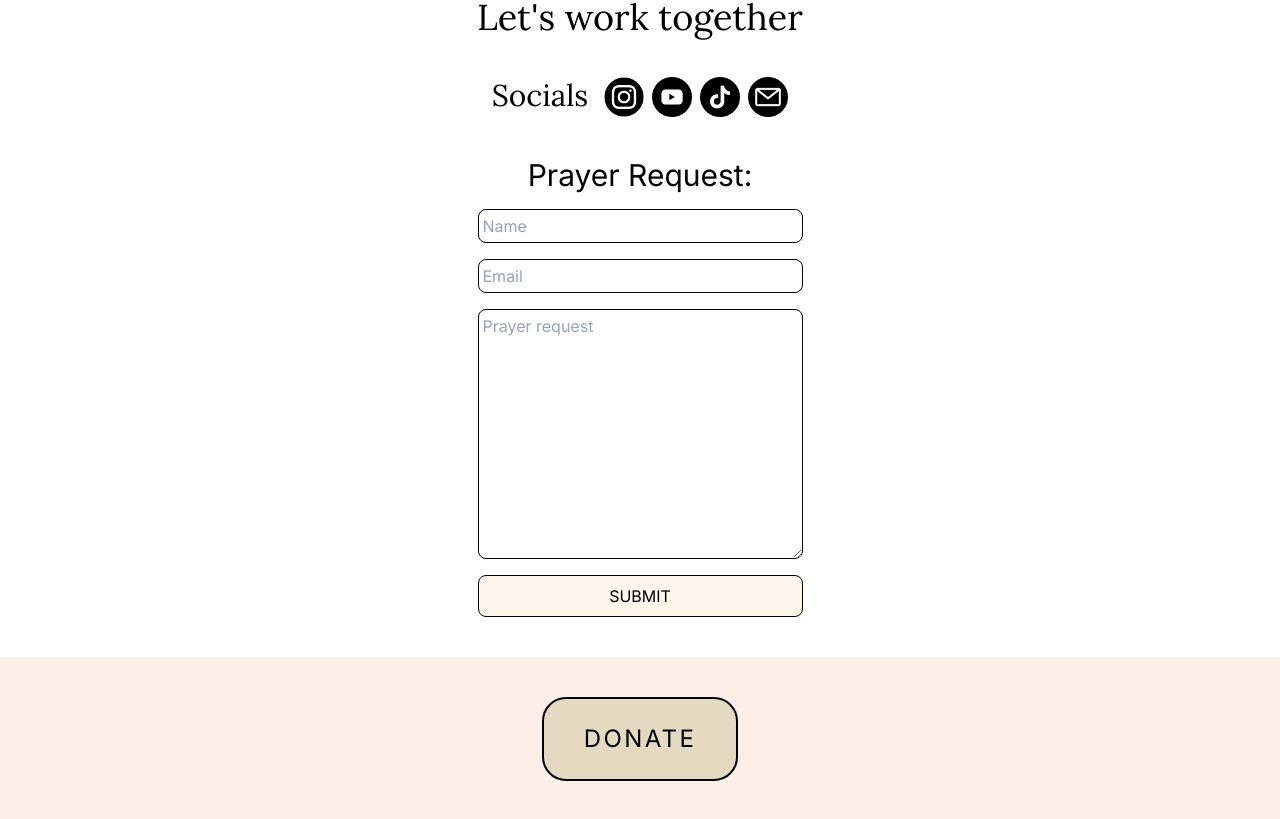
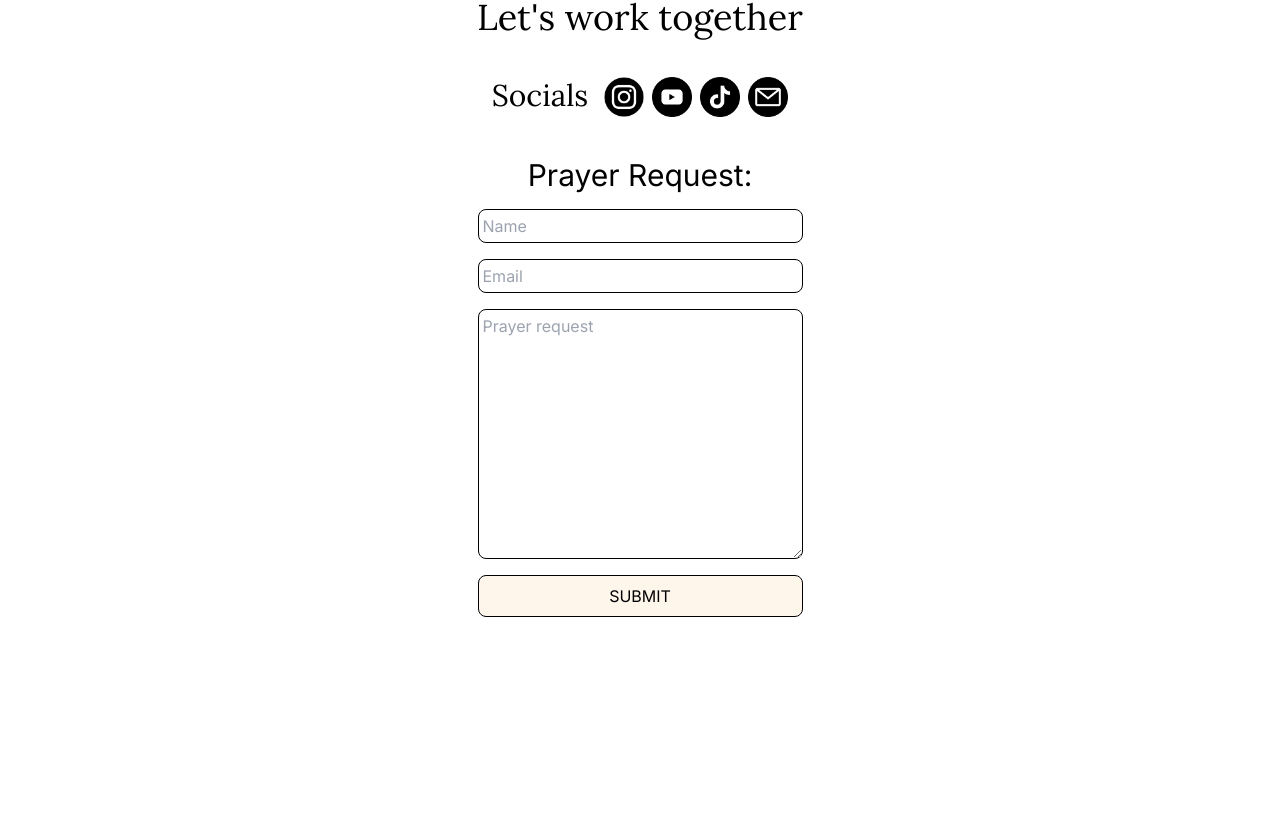
Before and after one commit to mlguels/calledoutofdarkness_podcast, a Next.js app: page / in a window 1280 px wide. Shown: the part 3341-4160 px from the top of the page. After the commit the page ends 3998 px from the top, so only its background shows below. Built offline with nearby package versions, Linux system fonts and the light colour scheme.

Commit message:
Removed footer from global layout

```diff
--- a/app/layout.tsx
+++ b/app/layout.tsx
@@ -1,8 +1,9 @@
 import type { Metadata } from "next";
 import { Inter, Lora } from "next/font/google";
+
+import { Toaster } from "react-hot-toast";
+
 import "./globals.css";
-import Footer from "@/components/footer";
-import { Toaster } from "react-hot-toast";
 
 export const inter = Inter({ subsets: ["latin"] });
 export const lora = Lora({ subsets: ["latin"] });
@@ -22,7 +23,6 @@ export default function RootLayout({
       <body className={`${inter.className}`}>
         {children}
         <Toaster position="top-right" />
-        <Footer />
       </body>
     </html>
   );
```
